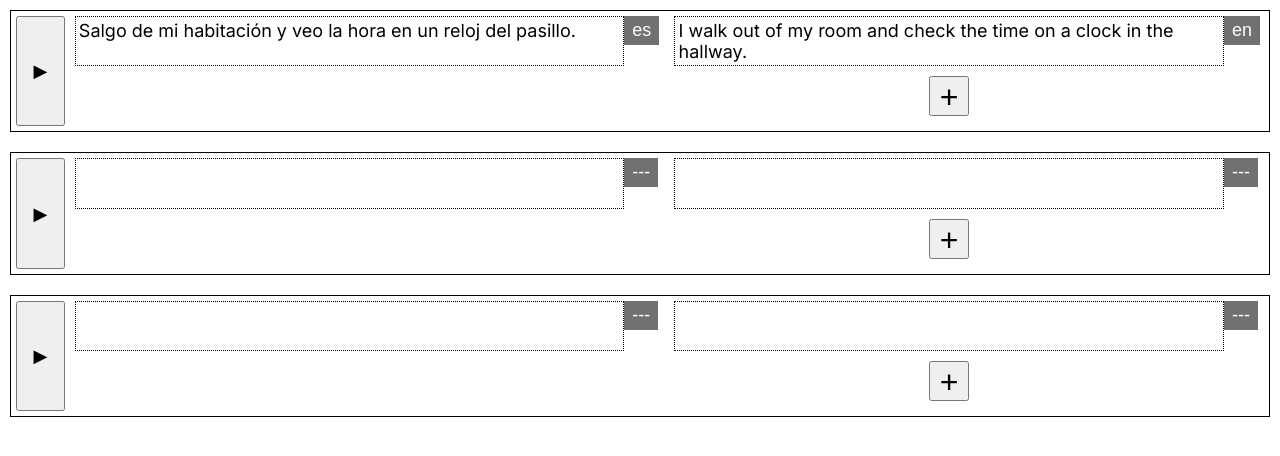
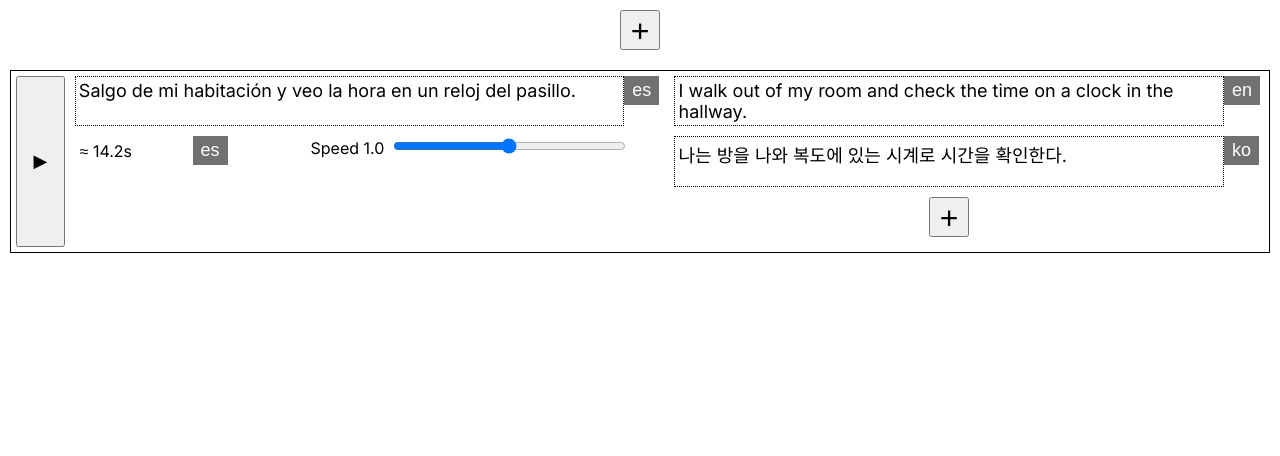
Before and after one commit to taeyoonwf/catchtext, a Next.js app: page /text-unit in a window 1280 px wide. Shown: the top 456 px of the page. Built offline with nearby package versions, Linux system fonts and the light colour scheme.

Commit message:
implement dropdown-selector

```diff
--- a/app/dropdown-langid/selectorLangId.tsx
+++ b/app/dropdown-langid/selectorLangId.tsx
@@ -2,21 +2,31 @@
 import React, { ChangeEventHandler, useState } from 'react';
 import './layout.css';
 
-const langIds: string[] = ['---', 'de', 'en', 'es', 'fr', 'hi', 'id', 'it',
-'ja', 'ko', 'nl', 'pl', 'pt', 'ru', 'zh'];
+export const langIds = ['de', 'en', 'es', 'fr', 'hi', 'id', 'it',
+'ja', 'ko', 'nl', 'pl', 'pt', 'ru', 'zh'] as const;
+export const blank = '---' as const;
 
+export type LangId = typeof langIds[number];
+export type Blank = typeof blank;
+
+const dialectIds: string[] = ['en-GB-0', 'en-GB-1', 'en-US', 'es-ES', 'es-US', 'zh-CN', 'zh-HK', 'zh-TW'];
+
+// Object.keys(langIds)
 interface SelectorLangIdProps {
-    defaultSelectedKey: string;
-    onChange?: (newLangId: string) => void;
+    value?: LangId;
+    onChange?: (newLangId: LangId) => void;
 }
 
-export default function SelectorLangId({defaultSelectedKey, onChange}: SelectorLangIdProps) {
-    const [langId, setLangId] = useState(defaultSelectedKey);
+export default function SelectorLangId({
+    value: defaultValue,
+    onChange
+}: SelectorLangIdProps) {
+    const [langId, setLangId] = useState<LangId|Blank>(defaultValue !== undefined ? defaultValue : blank);
     const [btnHover, setBtnHover] = useState(false);
     const [stop, setStop] = useState(false);
 
     const changeLangId = (e: React.MouseEvent<HTMLButtonElement>) => {
-        const newLangId = e.currentTarget.innerHTML;
+        const newLangId: LangId = e.currentTarget.innerHTML as LangId;
         setLangId(newLangId);
         setBtnHover(false);
         SelectorLangId.prototype.justClosed = true;
@@ -45,7 +55,7 @@ export default function SelectorLangId({defaultSelectedKey, onChange}: SelectorL
             {langId}
         </button>
         <div className={`${(btnHover && !stop) ? "display-block" : "display-none"} sel-lang-id-dropdown-content`}>
-            {langIds.map((theId) => (theId !== '---' &&
+            {langIds.map((theId: LangId|Blank) => (theId !== blank &&
                 <button key={theId} onClick={changeLangId}>{theId}</button>
             ))}
         </div>
--- a/app/text-unit/layout.css
+++ b/app/text-unit/layout.css
@@ -44,6 +44,33 @@
     width: 130px;
 }
 
+.sound-length {
+    width: 20%;
+}
+
+.sound-length span {
+    display: inline-block;
+    padding: 5px;
+}
+
+.speech-option {
+    width: 20%;
+}
+
+.playback-speed {
+    width: 60%;
+}
+
+.playback-speed span {
+    display: inline-block;
+    width: 80px;
+}
+
+.playback-speed input {
+    display: inline-block;
+    width: calc(100% - 120px);
+}
+
 .text-part-trans {
     background-color: none;
     width: calc(100% - 40px);
@@ -67,16 +94,25 @@
     visibility: hidden;
 }
 
-.add-translation {
+.add-button-panel {
     width: 100%;
     margin: 10px auto;
 }
 
-.add-translation button {
+.add-button-panel .add-trans-button {
     width: 40px;
     margin: 0px auto;
     position: relative;
     left: calc(50% - 40px);
+    height: 40px;
+    font-size:xx-large;
+}
+
+.add-button-panel .add-button {
+    width: 40px;
+    margin: 0px auto 10px;
+    position: relative;
+    left: calc(50% - 20px);
     height: 40px;
     font-size:xx-large;
 }
--- a/app/text-unit/page.tsx
+++ b/app/text-unit/page.tsx
@@ -1,26 +1,46 @@
-import React from 'react';
+"use client"
+import React, { useState } from 'react';
 import TextUnit from './text-unit';
 
 const tmpData = {
-    "tid": "1hpfs",
+  "txt": "Salgo de mi habitación y veo la hora en un reloj del pasillo.",
+  "lid": "es",
+  "trs": [
+    "I walk out of my room and check the time on a clock in the hallway.",
+    "en",
+    "나는 방을 나와 복도에 있는 시계로 시간을 확인한다.",
+    "ko"
+  ],
+
+  "tid": "1hpfs",
     "spd": 1,
     "len": 0,
-    "txt": "Salgo de mi habitación y veo la hora en un reloj del pasillo.",
-    "lid": "es",
     "prg": "s5oa7",
     "crt": 1663589481,
     "mdf": 1663594289,
-    "trs": [
-      "I walk out of my room and check the time on a clock in the hallway.",
-      "en"
-    ],
     "pid": 4
 };
 
 export default function Home() {
+  const [textUnits, setTextUnits] = useState<{}[]>([]);
+
+  const addTextUnit = (e: React.MouseEvent<HTMLButtonElement>) => {
+    setTextUnits((prev) => [...prev, {}]);
+  };
+
   return (<>
-    <TextUnit defaultText={tmpData['txt']} defaultLangId={tmpData['lid']} translations={tmpData['trs']} />
-    <TextUnit />
-    <TextUnit />
+            <div className='add-button-panel'>
+                <button onClick={addTextUnit} className='add-button'>+</button>
+            </div>
+            {textUnits.map((textUnit, index) => (
+              <TextUnit key={index}/>
+            ))}
+    <TextUnit
+      text={tmpData['txt']}
+      langId={tmpData['lid']}
+      translations={tmpData['trs']}
+      speed={1.0}
+      length={14.2}
+    />
   </>);
 }
--- a/app/text-unit/text-unit.tsx
+++ b/app/text-unit/text-unit.tsx
@@ -4,24 +4,33 @@ import SelectorLangId from '../dropdown-langid/selectorLangId';
 import './layout.css';
 import TextareaAutoResize from '../textarea-auto-resize/textareaAutoResize';
 
-interface TextUnitProps {
+export interface TextUnitProps {
     speed?: number;
     length?: number;
-    defaultText?: string;
-    defaultLangId?: string;
+    text?: string;
+    langId?: string;
     translations?: string[];
 }
 
-export default function TextUnit({defaultText, defaultLangId, translations}: TextUnitProps) {
+export default function TextUnit({
+    text: textProp,
+    langId: langIdProp,
+    translations: translationsProp,
+    speed: speedProp,
+    length: lengthProp
+}: TextUnitProps) {
     //const evenIndexItems = (e: string[]) => e.filter((value, index) => index % 2 === 0);
     //const oddIndexItems = (e: string[]) => e.filter((value, index) => index % 2 === 1);
     const convArrIntoPairs = (e: string[]) => e.reduce((acc: string[][], curr, index) => (index % 2 === 0 ? acc.push([curr]) : acc[acc.length - 1].push(curr), acc), []);
-    const [text, setText] = useState(defaultText !== undefined ? defaultText : '');
-    const [langId, setLangId] = useState(defaultLangId !== undefined ? defaultLangId : '---');
-    const [trans, setTrans] = useState<string[][]>(translations !== undefined ? convArrIntoPairs(translations) : [['', '---']]);
+    const [text, setText] = useState(textProp !== undefined ? textProp : '');
+    const [langId, setLangId] = useState(langIdProp !== undefined ? langIdProp : '---');
+    const [trans, setTrans] = useState<string[][]>(translationsProp !== undefined ? convArrIntoPairs(translationsProp) : [['', '---']]);
+    const [speed, setSpeed] = useState<number>(speedProp !== undefined ? speedProp : 1.0);
+    const [length, setLength] = useState<number>(lengthProp !== undefined ? lengthProp : 0.0);
+
     const playSound = (e: React.MouseEvent<HTMLButtonElement>) => {
-        console.log('asdf');
-        console.log(e);
+        // console.log('asdf');
+        // console.log(e);
     };
 
     const handleTextChange = (e: React.ChangeEvent<HTMLTextAreaElement>) => {
@@ -31,6 +40,11 @@ export default function TextUnit({defaultText, defaultLangId, translations}: Tex
 
     const addTranslation = (e: React.MouseEvent<HTMLButtonElement>) => {
         setTrans(oldTrans => [...oldTrans, ['', '---']]);
+    }
+
+    const handleSpeed = (e:React.ChangeEvent<HTMLInputElement>) => {
+        //const { value } = e.target.value;
+        setSpeed(Number.parseFloat(e.target.value));
     }
 
     return (
@@ -46,7 +60,19 @@ export default function TextUnit({defaultText, defaultLangId, translations}: Tex
                     value={text}
                     onChange={handleTextChange}
                 />
-                <SelectorLangId defaultSelectedKey={langId} onChange={(newLangId) => setLangId(newLangId)}/>
+                <SelectorLangId value={langId} onChange={(newLangId) => setLangId(newLangId)}/>
+            </div>
+            <div className='text-and-langid'>
+                <div className='sound-length'>
+                    <span>{`${length <= 0 ? '?.?s' : '≈ ' + length.toFixed(1) + 's'}`}</span>
+                </div>
+                <div className='speech-option'>
+                    <SelectorLangId value={langId} />
+                </div>
+                <div className='playback-speed'>
+                    <span>Speed {speed.toFixed(1)}</span>
+                    <input type="range" min="0.5" max="1.5" value={speed} step="0.1" id="rate" onChange={handleSpeed}/>
+                </div>
             </div>
         </div>
         <div className='translation-part'>
@@ -56,10 +82,10 @@ export default function TextUnit({defaultText, defaultLangId, translations}: Tex
                         value={value[0]}
                         onChange={handleTextChange}
                     />
-                    <SelectorLangId defaultSelectedKey={value[1]} />
+                    <SelectorLangId value={value[1]} />
             </div>))}
-            <div className='add-translation'>
-                <button onClick={addTranslation}>+</button>
+            <div className='add-button-panel'>
+                <button className='add-trans-button' onClick={addTranslation}>+</button>
             </div>
         </div>
     </div>
```
Also changed, not shown: app/dropdown-langid/page.tsx (+6 -3 lines), app/dropdown-selector/dropdownSelector.tsx (added, +67 -0 lines), app/dropdown-selector/layout.css (added, +52 -0 lines), app/dropdown-selector/page.tsx (added, +24 -0 lines).
